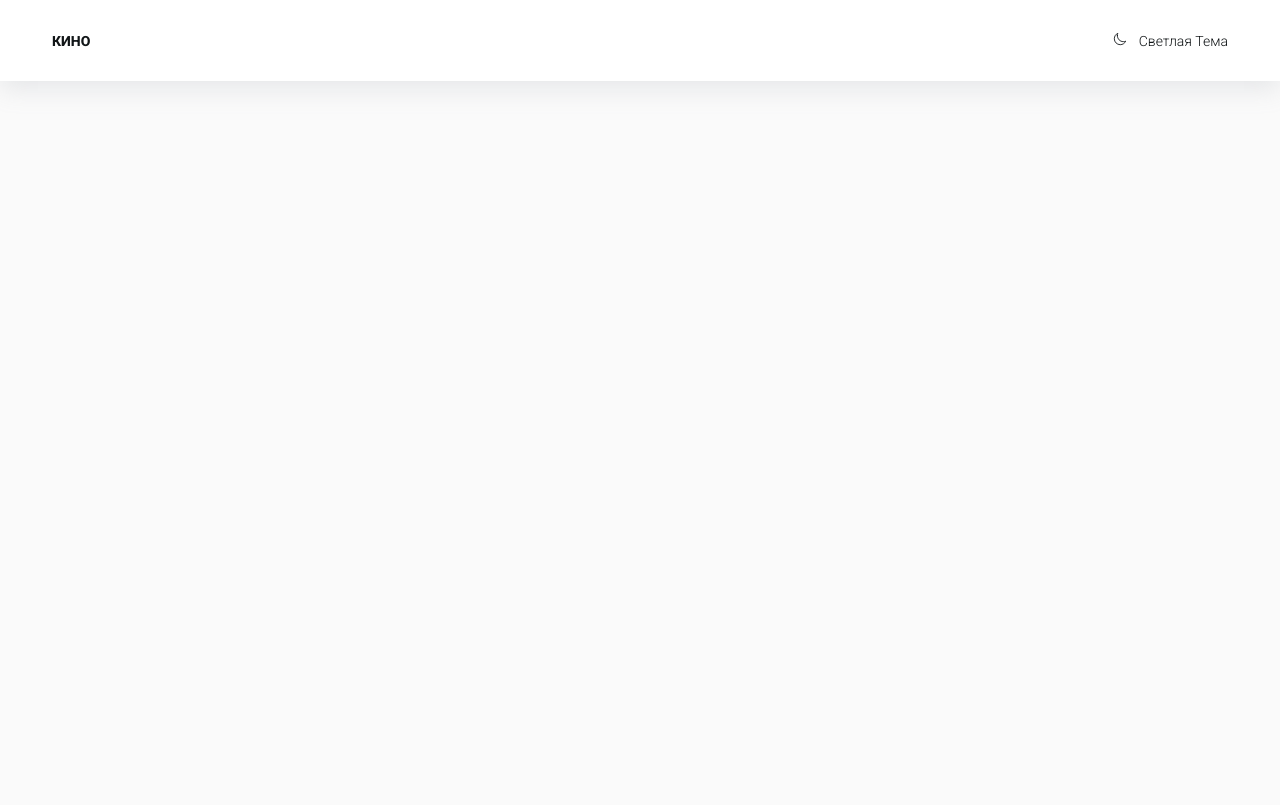
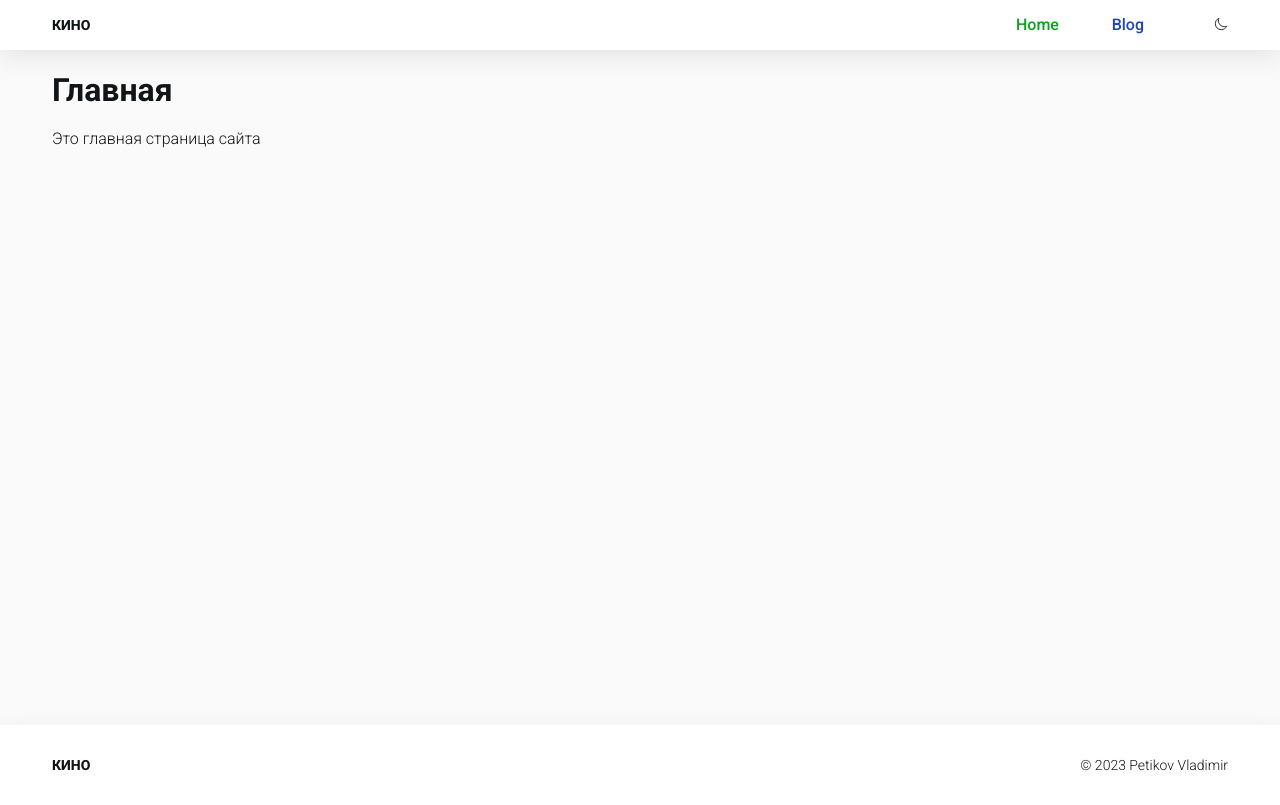
Before and after one commit to petikov-w/cinema-box, a React app: page / in a window 1280 px wide. Built offline with nearby package versions, Linux system fonts and the light colour scheme.

Commit message:
100423-1830 Подключил роутер, сделал меню

```diff
--- a/src/App.js
+++ b/src/App.js
@@ -1,17 +1,42 @@
 import React from 'react';
-import { Header } from './components/Header';
+import {Routes, Route} from "react-router-dom"
+import styled from 'styled-components';
 
-// import {Homepage} from "./pages/Homepage";
-// import {Notfoundpage} from "./pages/Notfoundpage";
-// import {Routes, Route, Link} from "react-router-dom";
+import { Homepage } from "./pages/Homepage";
+import { Blogpage } from "./pages/Blogpage";
+// import { Singlepage } from "./pages/Singlepage";
+// import { Aboutpage } from "./pages/Aboutpage";
+import { Notfoundpage } from "./pages/Notfoundpage";
+import { Layout } from "./components/Layout";
+
+
 
 const App = () => {
 
     return (
-    <React.Fragment>
-      <Header />
-    </React.Fragment>
+      <>
+          <Routes>
+              <Route path="/" element={<Layout />} >
+                  <Route index element={<Homepage />} />
+                  <Route path="posts" element={<Blogpage />} />
+                  {/* <Route path="posts/:id" element={<Singlepage />}/> */}
+                  <Route path="*" element={<Notfoundpage />} />
+              </Route>
+          </Routes>
+      </>
+
+
     )
 }
 
 export default App
+
+{/* <Routes>
+              <Route path="/" element={<Layout />} >
+                  <Route index element={<Homepage />} />
+                  <Route path="posts" element={<Blogpage />} />
+                  <Route path="posts/:id" element={<Singlepage />}/>
+                  <Route path="about/*" element={<Aboutpage />} />
+                  <Route path="*" element={<Notfoundpage />} />
+              </Route>
+</Routes> */}
--- a/src/components/Footer.jsx
+++ b/src/components/Footer.jsx
@@ -0,0 +1,70 @@
+import React from 'react';
+import styled from 'styled-components';
+import { useState, useEffect } from 'react';
+import { Container } from './Container';
+import { IoMoon, IoMoonOutline} from "react-icons/io5"
+
+const FooterEl = styled.footer`
+  box-shadow: var(--shadow);
+  background-color: var(--colors-ui-base);
+`;
+
+const Wrapper = styled.div`
+   display: flex;
+   justify-content: space-between;
+   align-items: center;
+   padding: 2rem 0;
+`;
+
+// const ModeSwitcher = styled.div`
+//   color: var(--colors-text);
+//   font-size: var(--fs-sm);
+//   cursor: pointer;
+//   text-transform: capitalize;
+// `;
+
+const Title = styled.a.attrs({
+    href: '/',
+  })`
+   color: var(--colors-text);
+   font-size: var(--fs-sm);
+   font-weight: var(--fw-bold);
+   text-decoration: none;
+  `;
+
+const Copyright = styled.a.attrs({
+    href: 'https://kroxdev.ru',
+    target: '_blank'
+  })`
+   color: var(--colors-text);
+   font-size: var(--fs-sm);
+   font-weight: var(--fw-light);
+   text-decoration: none;
+  `;
+
+export const Footer = (props) => {
+    //const [theme, setTheme] = useState("light");
+
+    // const toggleTheme = () => setTheme(theme==='light' ? 'dark' : 'light');
+
+    // useEffect(()=>{
+    //     document.body.setAttribute('data-theme', theme)
+    // }, [theme])
+
+    // .content {
+    //     min-height: calc(100vh - 70px - 64px);
+    //     padding: 1.5rem 0;
+    //   }
+
+
+    return (
+        <FooterEl>
+            <Container>
+                <Wrapper>
+                    <Title>КИНО</Title>
+                    <Copyright>© {new Date().getFullYear()} Petikov Vladimir</Copyright>
+                </Wrapper>
+            </Container>
+        </FooterEl>
+    );
+};
--- a/src/components/Header.jsx
+++ b/src/components/Header.jsx
@@ -1,5 +1,6 @@
 import React from 'react';
 import styled from 'styled-components';
+import { NavLink } from 'react-router-dom';
 import { useState, useEffect } from 'react';
 import { Container } from './Container';
 import { IoMoon, IoMoonOutline} from "react-icons/io5"
@@ -13,8 +14,27 @@ const Wrapper = styled.div`
    display: flex;
    justify-content: space-between;
    align-items: center;
-   padding: 2rem 0;
+   /* padding: 1rem 0; */
 `;
+
+const WrapperNav = styled.div`
+   display: flex;
+   justify-content: space-between;
+   align-items: center;
+   /* padding: 1rem 0; */
+   min-width: 10vw;
+   margin-right: 70px;
+`;
+
+const WrapperRight = styled.div`
+   display: flex;
+   flex-direction: row;
+   justify-content: space-between;
+   align-items: center;
+   padding: 1rem 0;
+   min-width: 10vw;
+`;
+
 
 const ModeSwitcher = styled.div`
   color: var(--colors-text);
@@ -33,6 +53,8 @@ const Title = styled.a.attrs({
   `;
 
 
+
+
 export const Header = () => {
     const [theme, setTheme] = useState("light");
 
@@ -47,14 +69,21 @@ export const Header = () => {
             <Container>
                 <Wrapper>
                     <Title>КИНО</Title>
+                    <WrapperRight>
+                        <WrapperNav>
+                            <NavLink to='/'>Home</NavLink>
+                            <NavLink to='/posts'>Blog</NavLink>
+                        </WrapperNav>
                         <ModeSwitcher onClick={toggleTheme}>
                             { theme==='light' ? (
                                 <IoMoonOutline size='14px' />
                             ) : (
                                 <IoMoon size='14px' />
                             ) }
-                        <span style={{marginLeft: '0.75rem' }}>{theme==='light' ? 'светлая' : 'темная'} тема</span>
+                            {/* <span style={{marginLeft: '0.75rem' }}>{theme==='light' ? 'светлая' : 'темная'} тема</span>         */}
                         </ModeSwitcher>
+                    </WrapperRight>
+
                 </Wrapper>
             </Container>
         </HeaderEl>
--- /dev/null
+++ b/src/components/Layout.jsx
@@ -0,0 +1,25 @@
+import { NavLink, Outlet } from 'react-router-dom';
+import React, { Fragment } from 'react';
+import { Footer } from './Footer';
+import { Header } from './Header';
+import styled from 'styled-components';
+
+
+const Main = styled.div`
+     min-height: calc(95vh - 85px - 22px);
+     padding-top: 1.5rem 0;
+`;
+
+const Layout = () => {
+    return (
+        <>
+            <Header />
+            <Main>
+                <Outlet />
+            </Main>
+            <Footer />
+        </>
+    );
+};
+
+export { Layout };
--- a/src/index.css
+++ b/src/index.css
@@ -8,6 +8,7 @@
 :root {
   /* Typography */
   --family: Roboto, sans-serif;
+  --fs-vsm: 12px;
   --fs-sm: 14px;
   --fs-md: 16px;
   --fw-light: 300;
@@ -20,16 +21,18 @@
 
 body[data-theme='dark'] {
   --colors-text: hsl(0, 0%, 100%);
+  --colors-link: #cbceb7;
+  --colors-active-nav: yellowgreen;
   --colors-bg: hsl(207, 26%, 17%);
   --colors-ui-base: hsl(209, 23%, 22%);
-
   --shadow: rgba(245, 245, 245, 0.2) 0 0 8px;
 }
 body[data-theme='light'] {
   --colors-text: hsl(200, 15%, 8%);
+  --colors-link: #1f45b6;
+  --colors-active-nav: rgb(12, 159, 29);
   --colors-bg: hsl(0, 0%, 98%);
   --colors-ui-base: hsl(0, 0%, 100%);
-
   --shadow: rgba(149, 157, 165, 0.2) 0px 8px 24px;
 }
 
@@ -40,3 +43,20 @@ body {
   font-weight: var(--fw-light);
   background-color: var(--colors-bg);
 }
+
+a {
+  color: var(--colors-link);
+  text-decoration: none;
+  font-weight: 500;
+  /* margin-right: 20px; */
+  color: ;
+ }
+
+a:hover {
+  text-decoration: underline;
+}
+
+   /* color: var(--colors-text);
+   font-size: var(--fs-sm);
+   font-weight: var(--fw-bold);
+   text-decoration: none; */
--- a/src/index.js
+++ b/src/index.js
@@ -1,15 +1,22 @@
 import React from 'react';
 import {BrowserRouter} from 'react-router-dom'
 import {createRoot} from "react-dom/client";
-// import 'normalize.css'
 import './index.css'
 import App from './App';
+import {createGlobalStyle} from 'styled-components'
+
+const Global = createGlobalStyle`
+.active {
+  color: var(--colors-active-nav);
+}
+`
 
 const root  = createRoot(document.getElementById("root"))
 
 root.render(
     <React.StrictMode>
         <BrowserRouter>
+            <Global />
             <App />
         </BrowserRouter>
     </React.StrictMode>,
--- /dev/null
+++ b/src/pages/Blogpage.jsx
@@ -0,0 +1,14 @@
+import { Container } from '../components/Container';
+
+const Blogpage = () => {
+    return (
+        <Container>
+            <h1>Блог</h1>
+            <p>Это страница блога</p>
+        </Container>
+
+
+    )
+}
+
+export {Blogpage}
--- a/src/pages/Homepage.jsx
+++ b/src/pages/Homepage.jsx
@@ -0,0 +1,12 @@
+import { Container } from '../components/Container';
+
+const Homepage = () => {
+    return (
+        <Container>
+            <h1>Главная</h1>
+            <p>Это главная страница сайта</p>
+        </Container>
+    )
+}
+
+export {Homepage}
--- a/src/pages/Notfoundpage.jsx
+++ b/src/pages/Notfoundpage.jsx
@@ -1,9 +1,10 @@
 import React from "react";
+import { Container } from '../components/Container';
 export const Notfoundpage = () => {
     return (
-        <div>
+        <Container>
             <h1>404 - страница не найдена</h1>
             <button>Вернуться назад</button>
-        </div>
+        </Container>
     )
 }
```
Also changed, not shown: src/components/Main.jsx (deleted). Lines whose indentation alone changed are shown as unchanged.
